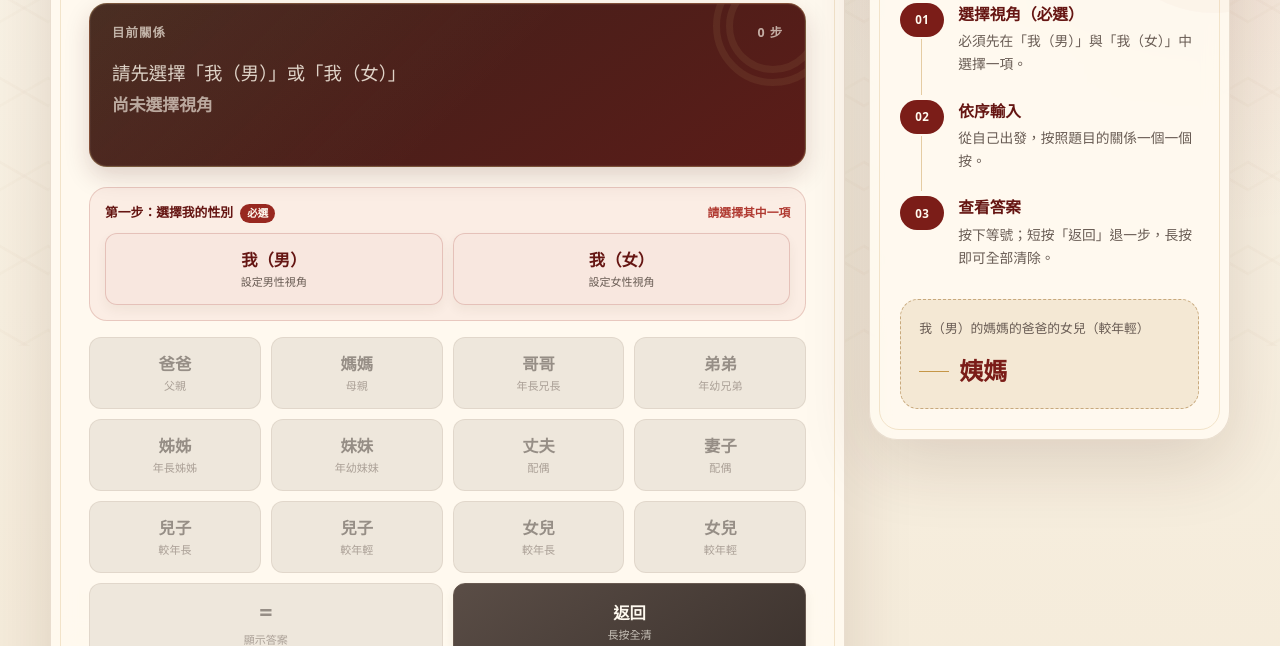
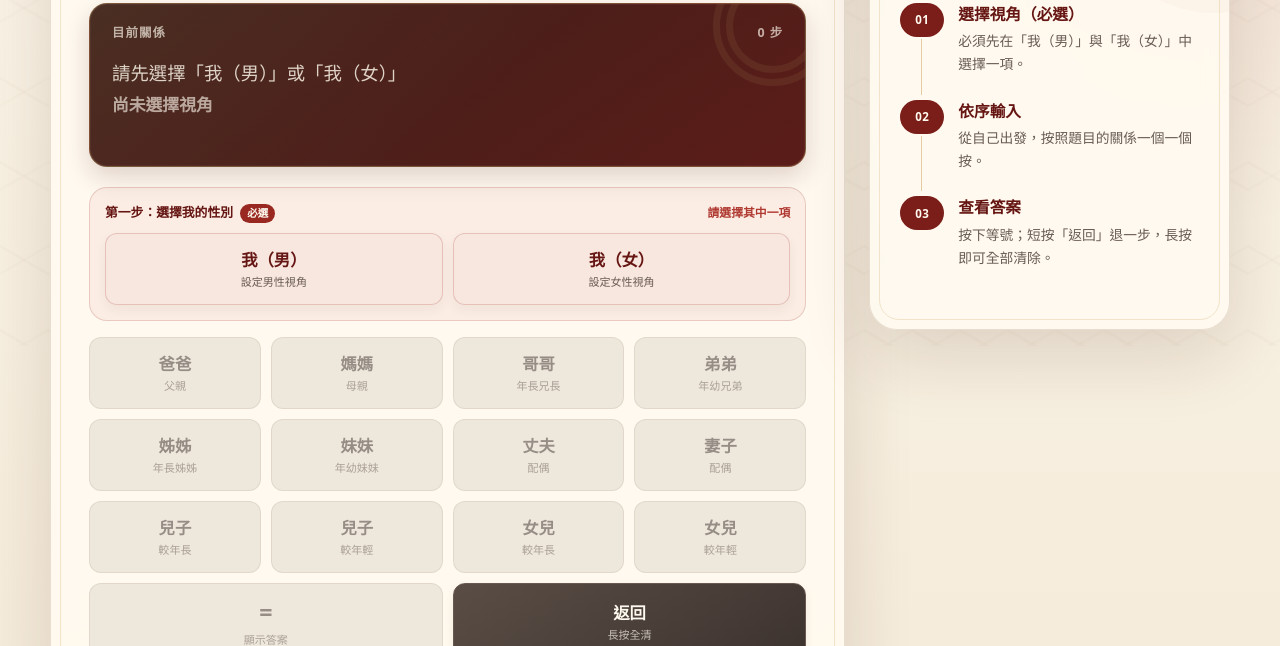
Before and after one commit to Chuen666666/hw3, a plain HTML site: page s1151538_HW3.html in a window 1280 px wide. Shown: the part 454-1100 px from the top of the page. Drawn offline with Linux system fonts and the light colour scheme.

Commit message:
style: remove example card

```diff
--- a/s1151538_HW3.html
+++ b/s1151538_HW3.html
@@ -663,38 +663,6 @@
                 line-height: 1.65;
             }
 
-            .example-card {
-                padding: 18px;
-                background: #f4e8d4;
-                border: 1px dashed rgba(156, 106, 38, 0.5);
-                border-radius: var(--radius-md);
-            }
-
-            .example-card p {
-                margin: 0 0 14px;
-                color: var(--ink-soft);
-                font-size: 0.8rem;
-                line-height: 1.65;
-            }
-
-            .example-card div {
-                display: flex;
-                align-items: center;
-                color: var(--red-800);
-            }
-
-            .example-card i {
-                width: 30px;
-                height: 1px;
-                margin-right: 10px;
-                background: var(--gold-500);
-            }
-
-            .example-card b {
-                font-size: 1.5rem;
-                font-family: 'Noto Serif TC', 'PMingLiU', serif;
-            }
-
             footer {
                 display: flex;
                 padding: 24px 8px 34px;
@@ -747,11 +715,6 @@
 
                 .steps {
                     margin-bottom: 0;
-                }
-
-                .example-card {
-                    margin-top: 26px;
-                    align-self: start;
                 }
             }
 
@@ -834,10 +797,6 @@
 
                 .steps {
                     margin-bottom: 28px;
-                }
-
-                .example-card {
-                    margin-top: 0;
                 }
 
                 footer {
@@ -1094,11 +1053,6 @@
                             </div>
                         </li>
                     </ol>
-
-                    <div class="example-card">
-                        <p>我（男）的媽媽的爸爸的女兒（較年輕）</p>
-                        <div aria-hidden="true"><i></i><b>姨媽</b></div>
-                    </div>
                 </aside>
             </main>
 
```
Also changed, not shown: 1 other file.
